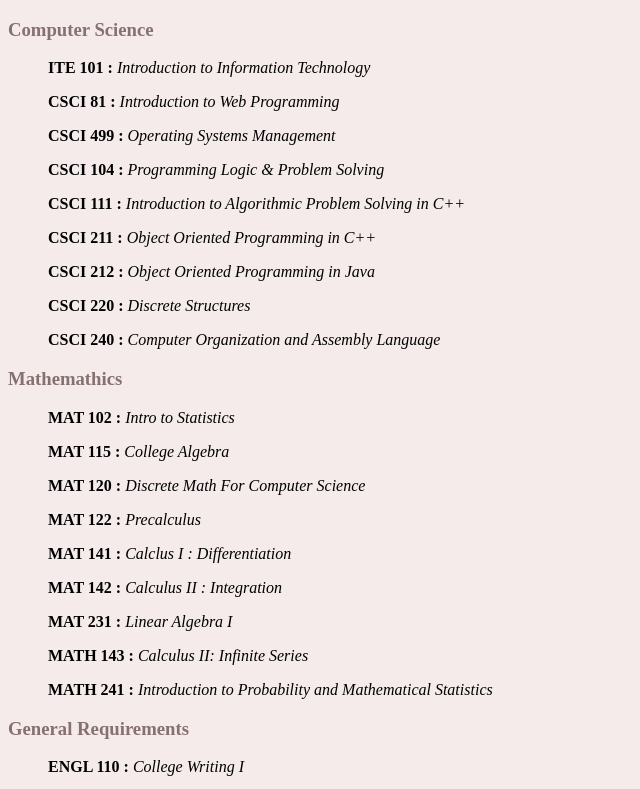
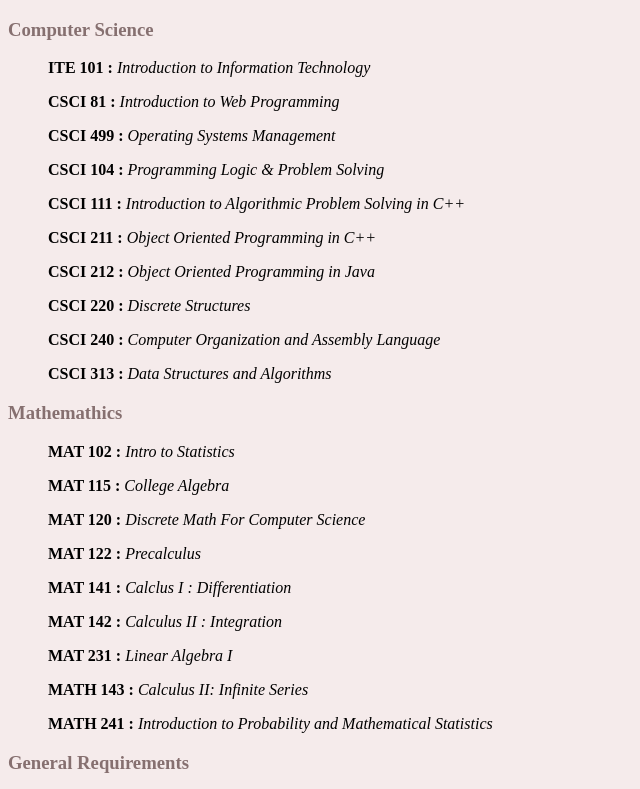
Before and after one commit to floresloyd/cv, a plain HTML site: page completed_courses.html in a window 1280 px wide. Shown: the top 789 px of the page, without its empty margins (0-640 px from the left). Drawn offline with Linux system fonts and the light colour scheme.

Commit message:
Update completed_courses.html
data structures completed

```diff
--- a/completed_courses.html
+++ b/completed_courses.html
@@ -17,6 +17,7 @@
         <p><strong> CSCI 212 :</strong> <em>Object Oriented Programming in Java</em></p>
         <p><strong> CSCI 220 :</strong> <em>Discrete Structures</em></p>
         <p><strong> CSCI 240 :</strong> <em>Computer Organization and Assembly Language </em></p>
+        <p><strong> CSCI 313 :</strong> <em>Data Structures and Algorithms</em> </p>
     </ul>
     <h3>Mathemathics</h3>
     <ul>
```
